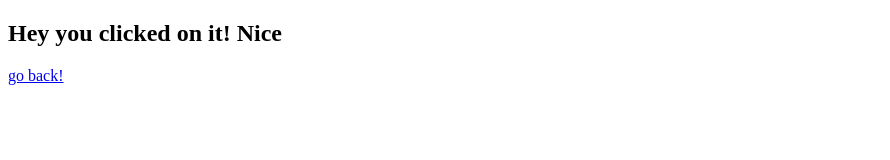
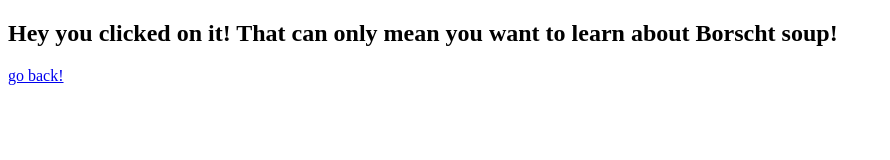
Before and after one commit to EvannaPhan1/nahPannavE, a plain HTML site: page page1.html in a window 1280 px wide. Shown: the whole page, without its empty margins (0-890 px from the left). Drawn offline with Linux system fonts and the light colour scheme.

Commit message:
New Words

```diff
--- a/page1.html
+++ b/page1.html
@@ -4,8 +4,9 @@
 	<title>You clicked the button!</title>
 </head>
 <body>
-	<h2> Hey you clicked on it! Nice</h2>
+	<h2> Hey you clicked on it! That can only mean you want to learn about Borscht soup!</h2>
 	<a href="index.html"> go back! </a>
+
 
 
 </body>
```
Also changed, not shown: index.html (+1 -1 lines).
